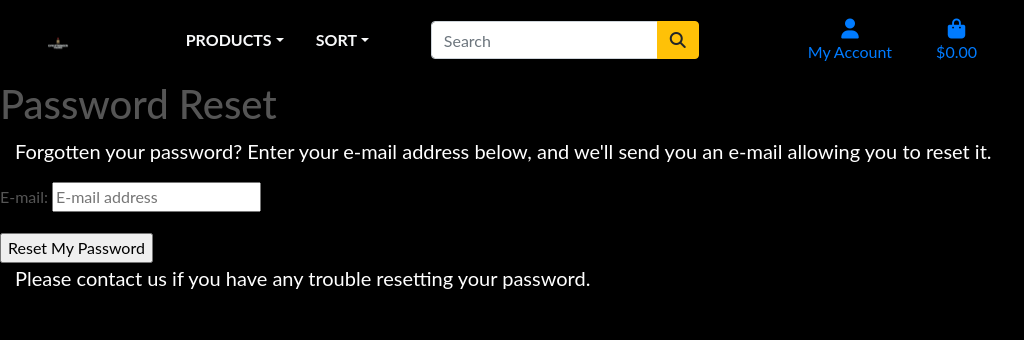
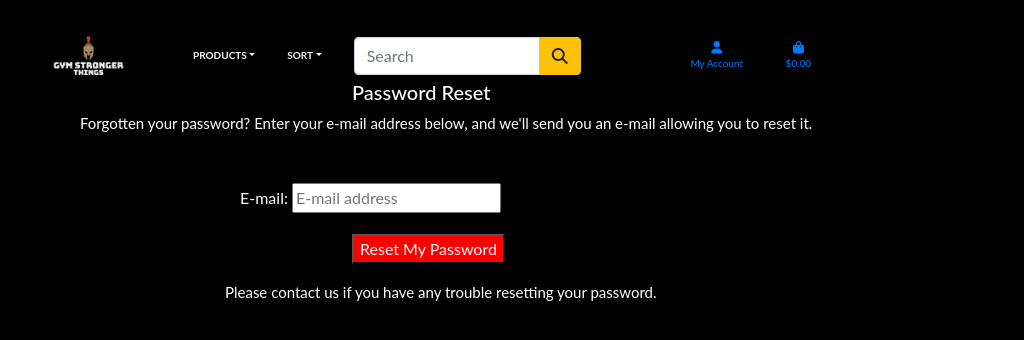
Before and after one commit to Pretro/gymstore, a Django app: page /accounts/password/reset/ in a window 1024 px wide. Shown: the top 340 px of the page. Run offline with Django 3.2, Linux system fonts and the light colour scheme; data comes from the database, SQL or seed files in the repository; data that the repository does not hold is empty; some libraries are stand-ins or nearby versions.

Commit message:
Finished the correction of bugs in the code

```diff
--- a/cart/contexts.py
+++ b/cart/contexts.py
@@ -19,7 +19,8 @@ def cart_contents(request):
             cart_items.append({
                 'item_id': item.pk,
                 'quantity': item.quantity,
-                'product': item.product
+                'product': item.product,
+                'size': item.size,
             })
     except:
         pass
@@ -32,7 +33,6 @@ def cart_contents(request):
         free_delivery_delta = 0
 
     grand_total = delivery + total
-
     context = {
         'cart_items': cart_items,
         'total': total,
--- a/cart/views.py
+++ b/cart/views.py
@@ -6,7 +6,6 @@ from django.conf import settings
 from checkout.models import Order, OrderLineItem
 
 # Create your views here.
-
 
 def shopping_cart(request):
     return render(request, 'cart/cart.html')
--- a/checkout/templates/checkout/checkout_success.html
+++ b/checkout/templates/checkout/checkout_success.html
@@ -18,7 +18,7 @@
             <hr>
             <h2 class="logo-font text-white mb-4">Thank You</h2>
             <hr>
-            <p class="text-white">Your order information is below. A confirmation email will be sent to
+            <p class="text-white parrafo">Your order information is below. A confirmation email will be sent to
                 <strong>{{ order.emailAddress }}</strong>.</p>
         </div>
     </div>
@@ -35,7 +35,7 @@
                         <br>
                         <p class="mb-0 text-white font-weight-bold">Order Number</p>
                     </div>
-                    <div class="col-12 col-md-8 text-md-right text-white">
+                    <div class="col-12 col-md-8 text-md-right text-white parrafo_5">
                         <br>
                         <p class="mb-0">{{ order.order_number }}</p>
                     </div>
--- a/checkout/views.py
+++ b/checkout/views.py
@@ -70,7 +70,10 @@ def checkout(request):
 
     if request.method == 'POST':
         total = calculate_order_total(cart_items)
-        delivery = total * settings.STANDARD_DELIVERY_PERCENTAGE / 100
+        if (float(total) >= float(settings.FREE_DELIVERY_THRESHOLD)):
+            delivery = 0
+        else:
+            delivery = total * settings.STANDARD_DELIVERY_PERCENTAGE / 100
         form_data = {
             'billingName': request.POST['billingName'],
             'emailAddress': request.POST['emailAddress'],
--- a/static/css/style.css
+++ b/static/css/style.css
@@ -31,7 +31,7 @@ body {
 .indice {
     flex-basis: 50%;
     min-width: 300px;
-    /*padding: 50px 0 0 250px;*/
+    margin: 80px 0 0 0;
 
 }
 .content {
@@ -163,6 +163,10 @@ body {
 .text-white {
     font-size: 20px;
 }
+
+.mini_image{
+    width: 80%;
+}
 /*Sign in form*/
 .signin{
     font-size: 40px;
@@ -263,24 +267,49 @@ body {
 	color: #17a2b8; /* text-info */
 }
 
-/* fixed top navbar only on medium and up */
-@media (min-width: 992px) {
-    .fixed-top-desktop-only {
-        position: fixed;
-        top: 0;
-        right: 0;
-        left: 0;
-        z-index: 1030;
-    }
-    .shop-button {
+/*Confirm email section*/
+.ver_email{
+    color: white;
+    padding: 0 0 0 800px;
+}
+.text_email{
+    color: white;
+    padding: 0 0 0 500px;
+}
+
+/*Password reset*/
+.pass_res{
+    padding: 0 0 0 55rem;
+    color: white;
+    font-size: 20px;
+}
+.parrafo_2{
+    color: white;
+    font-size: 15px;
+    padding: 0 0 0 37rem;
+}
+
+.parrafo_3{
+    color: white;
+    font-size: 15px;
+    margin: 1rem 0 0 46rem;
+}
+
+.parrafo_4{
+    color: white;
+    font-size: 15px;
+    padding: 0 0 0 42rem;
+}
+
+.formulario {
+    color: white;
+    margin: 0 0 0 47rem;
+}
+
+.boton_pass_2{
+    color: white;
     background: red;
-    color: white;
-    min-width: 260px;
-    border-radius: 20%;
-}
-    .header-container {
-        padding-top: 164px;
-    }
+    margin: 0 0 0 7rem;
 }
 
 /* Media Queries*/
@@ -359,7 +388,7 @@ body {
         color:white;
     }
     .boton_verde {
-        font-size: 7px;
+        font-size: 11px;
     }
     .parrafo, .tabla {
         font-size: 12px;
@@ -396,11 +425,38 @@ body {
     .parrafo_2{
         padding: 0 0 0 70px;
     }
+    .mini_image{
+        visibility: hidden;
+    }
+    .ver_email, .text_email{
+        padding: 10px 1px 0 2px;
+        font-size: 12px;
+    }
+    .parrafo_2{
+        margin: 0 0 15px -55px;
+        font-size: 10px;
+    }
+    .parrafo_3, .parrafo_4{
+        padding: 11px 0 0 10px;
+        font-size: 10px;
+    }
+    .parrafo_5{
+        color: white;
+        margin:10px 0 0 0;
+        font-size: 10px;
+    }
+    .formulario{
+        margin: 0 0 0 0;
+    }
+    .boton_pass_2{
+        margin: 0 0 0 4.5rem;
+    }
 }
 
 @media (min-width: 768px) and (max-width: 1024px) {
     .navegacion{
         margin-top: 0;
+        position: fixed;
     }
 
     .content{
@@ -412,7 +468,78 @@ body {
         font-size: 10px;
     }
 
-    .col-6 .logo{
-    max-width: 61%;
+    .logo{
+    flex: 0 0 45%;
+    }
+        .fixed-top-desktop-only {
+        position: fixed;
+        top: 0;
+        right: 0;
+        left: 0;
+        z-index: 1030;
+    }
+    .shop-button {
+    background: red;
+    color: white;
+    min-width: 260px;
+    border-radius: 20%;
 }
+    .header-container {
+        padding-top: 164px;
+    }
+    .principal{
+        margin:-250px 0 0 -165px;
+    }
+
+    .estilo_linea{
+        margin: 0 -65px 0 -390px;
+    }
+    #nav{
+        font-size: 10px;
+    }
+
+    .shop_icons{
+        margin: 0 0 0 -0px;
+    }
+    .product_text {
+        font-size: 10px;
+    }
+    .signups {
+    padding: 10rem 0 0 20rem;
+    }
+    .signup_par{
+        padding: 0 14rem;
+    }
+    #signup_form{
+        padding: 0 0 0 14rem ;
+    }
+    .col-6 {
+        max-width:100%;
+    }
+    .signout{
+        padding: 6rem 0 0 27rem;
+    }
+    .pregunta{
+        padding: 0 0 0 25rem;
+    }
+
+    .knapp_sub{
+        margin: 0 0 0 30rem;
 }
+    .parrafo_2{
+        padding: 0 0 0 5rem;
+    }
+    .pass_res{
+        padding: 5rem 0 0 22rem;
+    }
+    .formulario{
+        margin: 3rem 0 0 15rem;
+    }
+    .parrafo_3{
+        margin: 17px 0 0 225px;
+    }
+    .parrafo_4{
+        padding: 0 0 0 10rem;
+    }
+
+}
--- a/templates/allauth/account/password_reset.html
+++ b/templates/allauth/account/password_reset.html
@@ -12,13 +12,13 @@
     {% include "account/snippets/already_logged_in.html" %}
     {% endif %}
 
-    <p class="parrafo">{% trans "Forgotten your password? Enter your e-mail address below, and we'll send you an e-mail allowing you to reset it." %}</p>
+    <p class="parrafo_2">{% trans "Forgotten your password? Enter your e-mail address below, and we'll send you an e-mail allowing you to reset it." %}</p>
 
-    <form method="POST" action="{% url 'account_reset_password' %}">
+    <form method="POST" class="formulario" action="{% url 'account_reset_password' %}">
         {% csrf_token %}
         {{ form.as_p }}
-        <input type="submit" class="boton_pass" value="{% trans 'Reset My Password' %}" />
+        <input type="submit" class="boton_pass_2" value="{% trans 'Reset My Password' %}" />
     </form>
 
-    <p class="parrafo">{% blocktrans %}Please contact us if you have any trouble resetting your password.{% endblocktrans %}</p>
+    <p class="parrafo_3">{% blocktrans %}Please contact us if you have any trouble resetting your password.{% endblocktrans %}</p>
 {% endblock %}
--- a/templates/allauth/account/password_reset_done.html
+++ b/templates/allauth/account/password_reset_done.html
@@ -6,11 +6,11 @@
 {% block head_title %}{% trans "Password Reset" %}{% endblock %}
 
 {% block content %}
-    <h1>{% trans "Password Reset" %}</h1>
+    <h1 class="pass_res">{% trans "Password Reset" %}</h1>
 
     {% if user.is_authenticated %}
     {% include "account/snippets/already_logged_in.html" %}
     {% endif %}
 
-    <p>{% blocktrans %}We have sent you an e-mail. Please contact us if you do not receive it within a few minutes.{% endblocktrans %}</p>
+    <p class="parrafo_4">{% blocktrans %}We have sent you an e-mail. Please contact us if you do not receive it within a few minutes.{% endblocktrans %}</p>
 {% endblock %}
--- a/templates/allauth/account/verification_sent.html
+++ b/templates/allauth/account/verification_sent.html
@@ -5,8 +5,8 @@
 {% block head_title %}{% trans "Verify Your E-mail Address" %}{% endblock %}
 
 {% block content %}
-    <h1 style="color: white; padding: 0 0 0 800px;">{% trans "Verify Your E-mail Address" %}</h1>
+    <h1 class="ver_email">{% trans "Verify Your E-mail Address" %}</h1>
 
-    <p style="color: white; padding: 0 0 0 500px;">{% blocktrans %}We have sent an e-mail to you for verification. Follow the link provided to finalize the signup process. Please contact us if you do not receive it within a few minutes.{% endblocktrans %}</p>
+    <p class="text_email">{% blocktrans %}We have sent an e-mail to you for verification. Follow the link provided to finalize the signup process. Please contact us if you do not receive it within a few minutes.{% endblocktrans %}</p>
 
 {% endblock %}
--- a/templates/includes/navbar.html
+++ b/templates/includes/navbar.html
@@ -41,8 +41,8 @@
             </div>
             </div>
         </form>
-         <div class="col-12 col-lg-4 my-auto py-1 py-lg-0">
-            <ul class="list-inline list-unstyled text-center text-lg-right my-0">
+         <div class="col-12 col-lg-4 my-auto py-1 py-lg-0 shop_icons">
+            <ul class="list-inline list-unstyled text-center text-lg-right my-0 estilo_linea">
                 <li class="list-inline-item dropdown">
                     <a class="text-black nav-link" href="#" id="user-options" data-toggle="dropdown" aria-haspopup="true" aria-expanded="false">
                         <div class="text-center">
```
Also changed, not shown: checkout/templates/checkout/checkout.html (+5 -5 lines), media/bug2.png (added).
